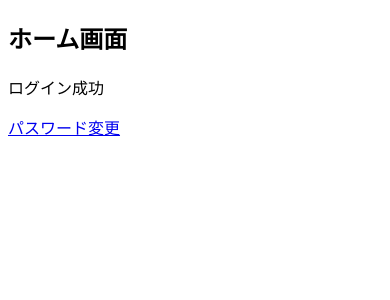
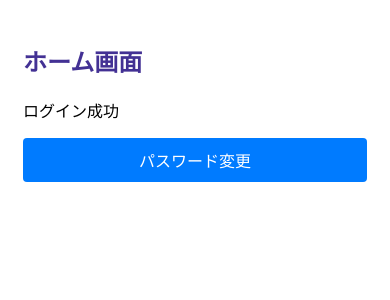
Before and after one commit to hanihatena35-prog/GoodMorningGitHub, a Flask app: page /home in a window 390 px wide. Shown: the top 300 px of the page. Run offline with Flask 3, Linux system fonts and the light colour scheme; the visitor is signed in with stand-in values (Sample User, id 1).

Commit message:
レスポンシブル対応

```diff
--- a/project/templates/home.html
+++ b/project/templates/home.html
@@ -1,7 +1,62 @@
 <!DOCTYPE html>
 <html>
 <head>
+    <meta charset="UTF-8">
+    <meta name="viewport" content="width=device-width, initial-scale=1.0">
     <title>ホーム</title>
+    <style>
+        /* PC向け（デフォルト）*/
+        body {
+            padding: 20px;
+            font-family: Arial, sans-serif;
+        }
+
+        h2 {
+            color: #433194;
+            margin-bottom: 20px;
+        }
+
+        ul {
+            margin-bottom: 20px;
+        }
+
+        li {
+            margin-bottom: 10px;
+        }
+
+        a {
+            display: inline-block;
+            padding: 10px 20px;
+            background-color: #007bff;
+            color: white;
+            text-decoration: none;
+            border-radius: 4px;
+            margin-top: 10px;
+            transition: background-color 0.3s;
+        }
+
+        a:hover {
+            background-color: #0056b3;
+        }
+
+        /* スマートフォン向け（縦長レイアウト）*/
+        @media screen and (max-width: 600px) {
+            body {
+                padding: 15px;
+            }
+
+            h2 {
+                font-size: 1.5em;
+            }
+
+            a {
+                display: block;
+                width: 100%;
+                text-align: center;
+                box-sizing: border-box;
+            }
+        }
+    </style>
 </head>
 <body>
     <h2>ホーム画面</h2>
```
